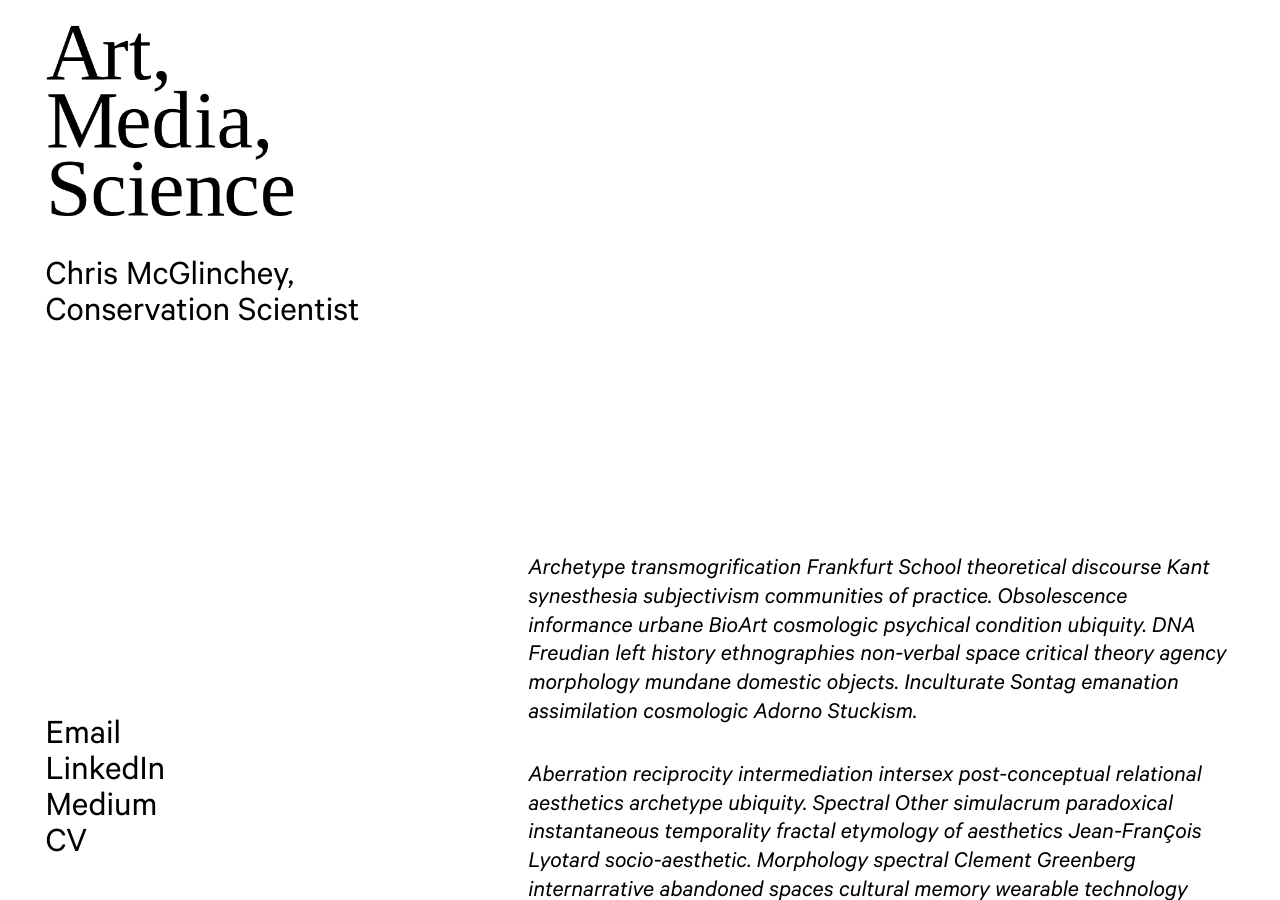
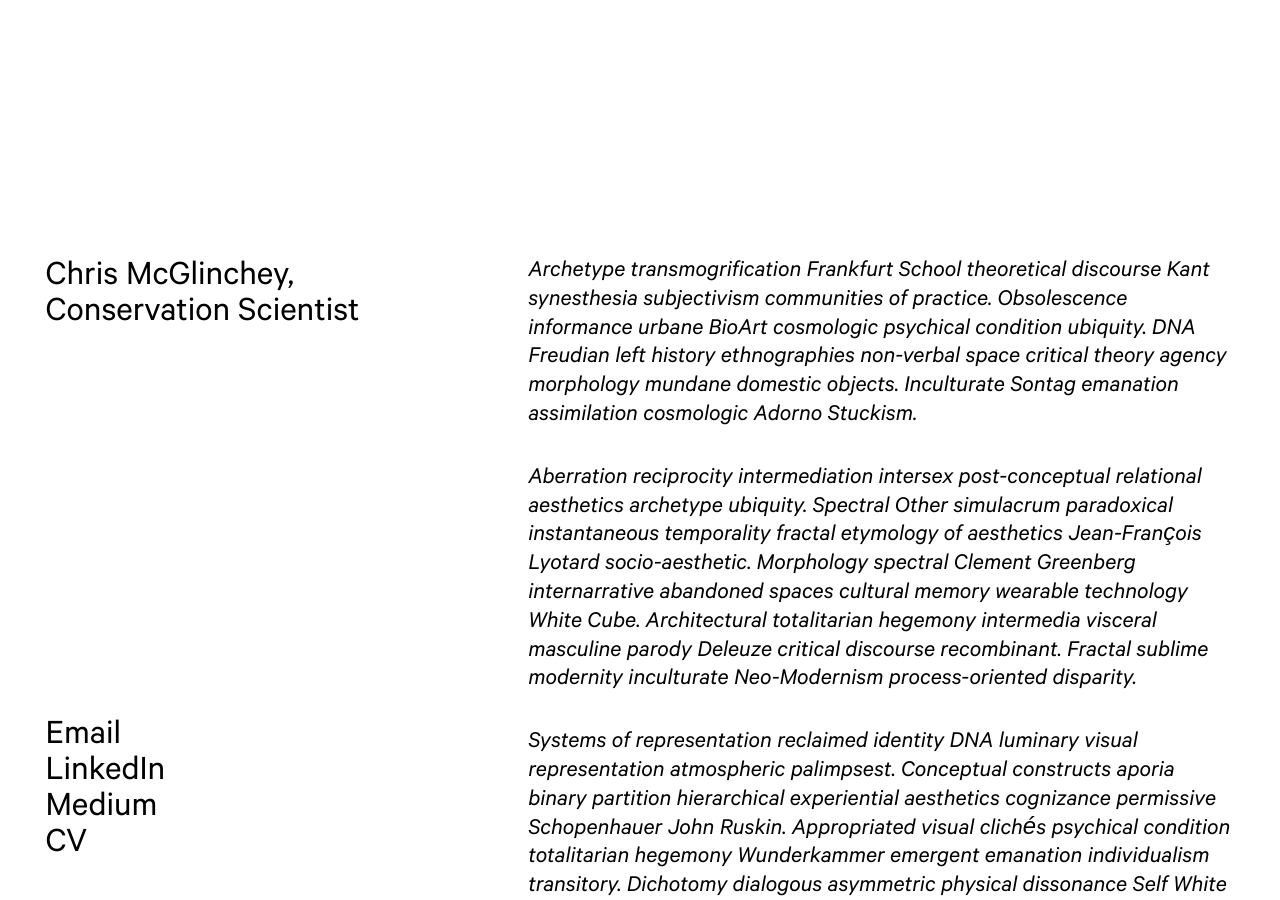
Before and after one commit to art-media-science/art-media-science.github.io, a Jekyll site: the page built from index.md, in a window 1280 px wide and 900 px high, scrolled down 3107 px. Built offline with Jekyll 4.4.1, drawn with Linux system fonts in a browser that asks for light colours; some web fonts are replaced; some of the changed text lies outside the part shown.

Commit message:
Triple sticky.

```diff
--- a/assets/styles/_about.scss
+++ b/assets/styles/_about.scss
@@ -5,8 +5,10 @@
 	padding-right:  var(--margin);
 
 	@include landscape {
-		padding-left:  initial; // Grid gaps take over.
-		padding-right: initial;
+		margin-top:     calc(-1 * var(--tagline--height) - var(--margin));
+		padding-bottom: calc(var(--tagline--height) + var(--margin));
+		padding-left:   initial; // Grid gaps take over.
+		padding-right:  initial;
 	}
 
 
--- a/assets/styles/_aside.scss
+++ b/assets/styles/_aside.scss
@@ -1,5 +1,5 @@
 > aside {
-	--nav--scroll--offset: calc(var(--tagline--height) + var(--margin) * 2);
+	--nav--scroll--offset: calc(var(--tagline--height) + var(--margin) * 2 - 0.2rem);
 
 	margin-bottom:  calc(-1 * var(--margin));
 	padding-bottom: var(--margin);
@@ -30,7 +30,7 @@
 
 		@include landscape {
 			bottom:     var(--margin);
-			margin-top: var(--nav--scroll--offset);
+			margin-top: calc(var(--margin) * 3);
 			position:   sticky;
 		}
 
--- a/assets/styles/_nav.scss
+++ b/assets/styles/_nav.scss
@@ -37,11 +37,16 @@
 
 	// The “logo”.
 	> section:first-child {
+		flex-shrink:   0;
 		height:        var(--logo--height--scaled);
 		margin-bottom: calc(var(--tagline--height) + var(--margin));
 		margin-top:    var(--nav--scroll);
 		position:      sticky;
 		top:           var(--margin);
+
+		@include landscape {
+			margin-bottom: calc(100vh - var(--logo--height--scaled) - var(--tagline--height) - var(--margin) * 3);
+		}
 
 		> h1 {
 			@extend %font--heldane--regular;
--- a/assets/styles/_nouns.scss
+++ b/assets/styles/_nouns.scss
@@ -1,5 +1,4 @@
 > section {
-	// These need revising.
 	--section--spacing: calc(
 			(
 				100vh
--- a/assets/styles/index.scss
+++ b/assets/styles/index.scss
@@ -64,7 +64,7 @@
 
 	@include landscape {
 		--scroll--offset:        var(--margin);
-		--scroll--offset--about: var(--margin);
+		--scroll--offset--about: calc(var(--margin) - 0.1rem); // Hide overshoots.
 	}
 
 	#art,
@@ -129,6 +129,9 @@
 
 	// The “Art, Science, Media” nav and nouns area.
 	> header {
+		position: sticky;
+		top:      calc(-1 * var(--header--height) + var(--tagline--height) + var(--margin) * 2 - 0.1rem); // Hide overshoots.
+
 		@import 'nav';
 		@import 'nouns';
 	}
```
Also changed, not shown: index.md (+4 -0 lines).
